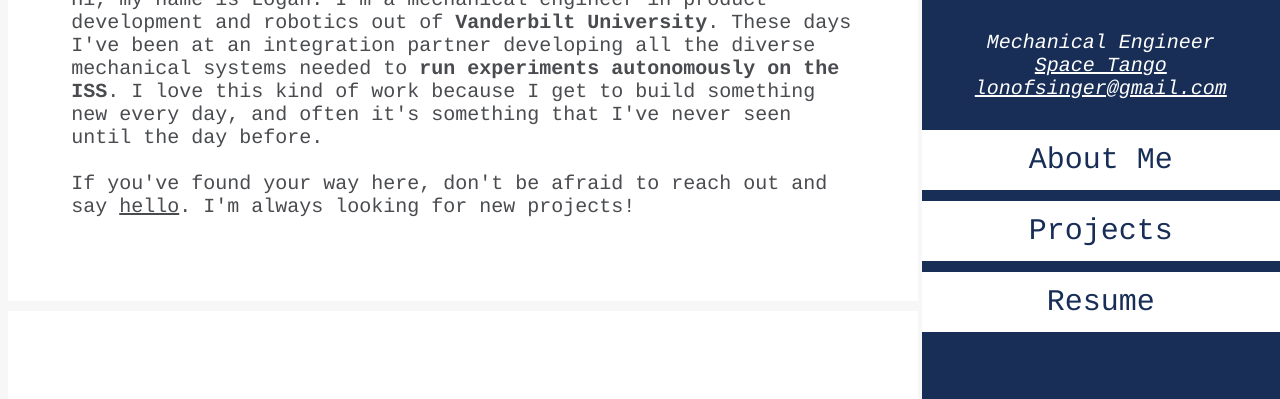
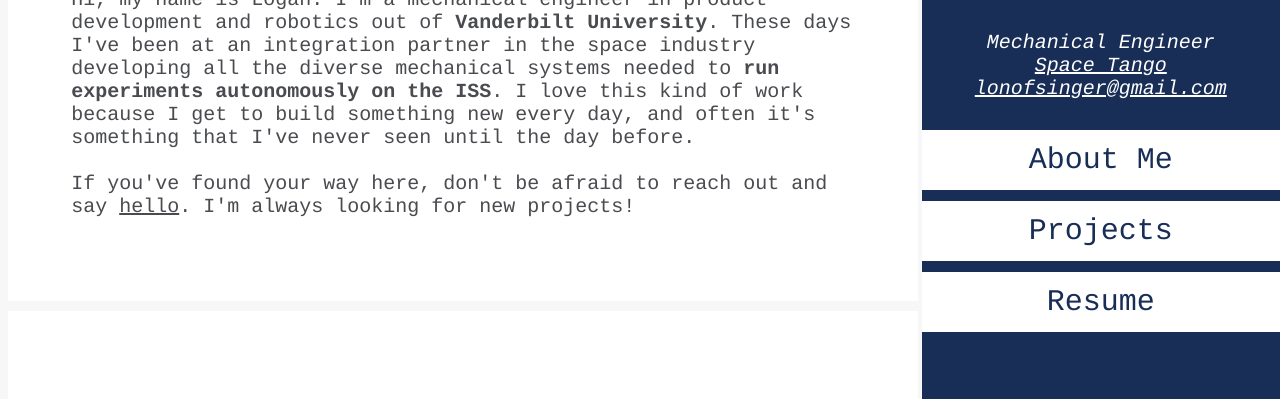
Before and after one commit to loganisahacker/loganisahacker.github.io, a plain HTML site: page index.html in a window 1280 px wide. Shown: the part 258-657 px from the top of the page. Drawn offline with nearby package versions, Linux system fonts and the light colour scheme.

Commit message:
anged description

```diff
--- a/index.html
+++ b/index.html
@@ -24,8 +24,8 @@
 
     <div class="content-panel" id="about_me">
         <h1> About Me </h1>
-        <p> Hi, my name is Logan. I'm a mechanical engineer in product development and robotics out of <b>Vanderbilt University</b>.
-            These days I've been at an integration partner developing all the diverse mechanical systems needed to <b>run experiments autonomously on the ISS</b>.
+        <p> Hi, my name is Logan. I'm a mechanical engineer in product development and robotics out of <strong>Vanderbilt University</strong>.
+            These days I've been at an integration partner in the space industry developing all the diverse mechanical systems needed to <strong>run experiments autonomously on the ISS</strong>.
             I love this kind of work because I get to build something new every day, and often it's something that I've never seen until the day before.
             <br><br>If you've found your way here, don't be afraid to reach out and say <a style="color:#494b4f;" href="mailto:lonofsinger@gmail.com" target="_blank">hello</a>.
             I'm always looking for new projects!</p>
@@ -45,7 +45,7 @@
                 <h3> UARZ_POC01 Manifold</h3>
                 <p> <a style="color:#494b4f;" href="https://spacetango.com/" target="_blank">Space Tango</a></p>
                 <p>  February 2020</p>
-                <p>  Combining two sample fluids and three washes, this manifold routes flows through sealed membranes in microgravity.</p>
+                <p>  This manifold processes five fluids through a high-pressure membrane to monitor health outcomes in inflight condition.</p>
             </div>
 
             <div class="project-explanation">
```
